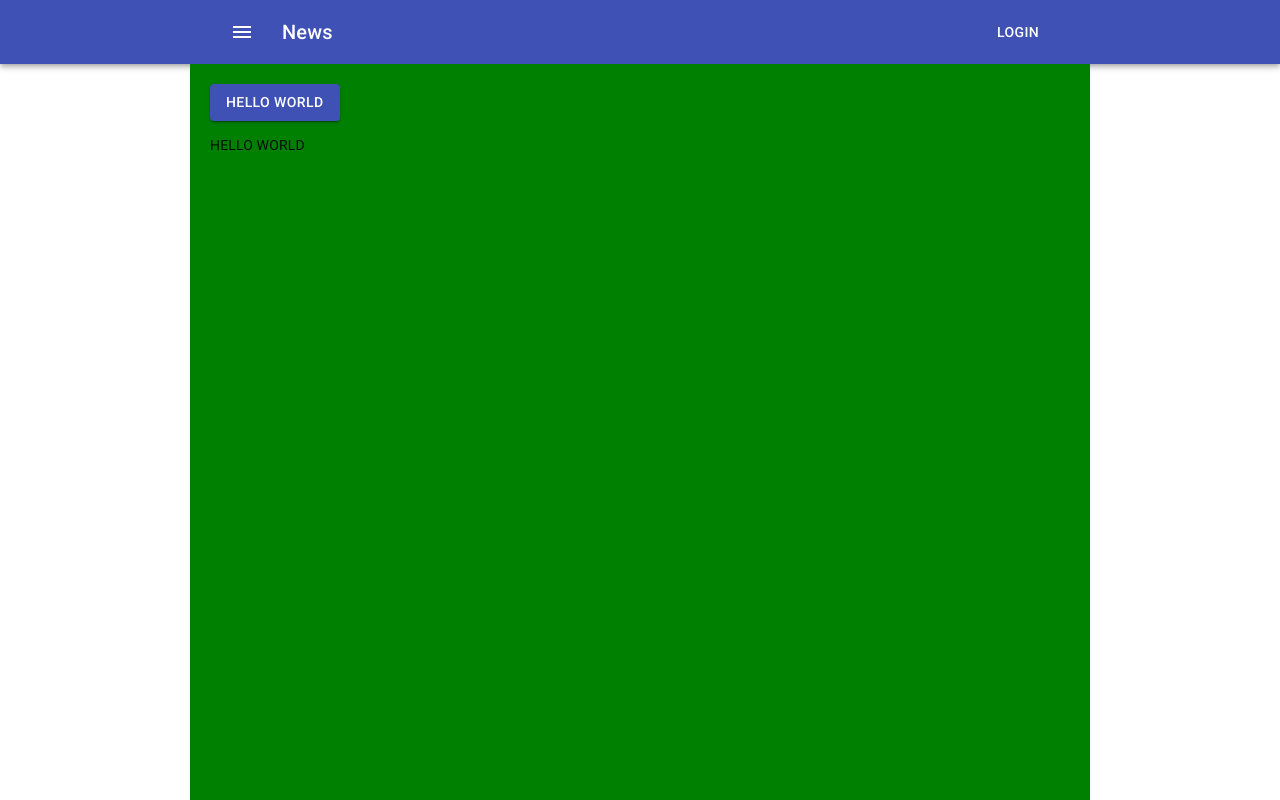
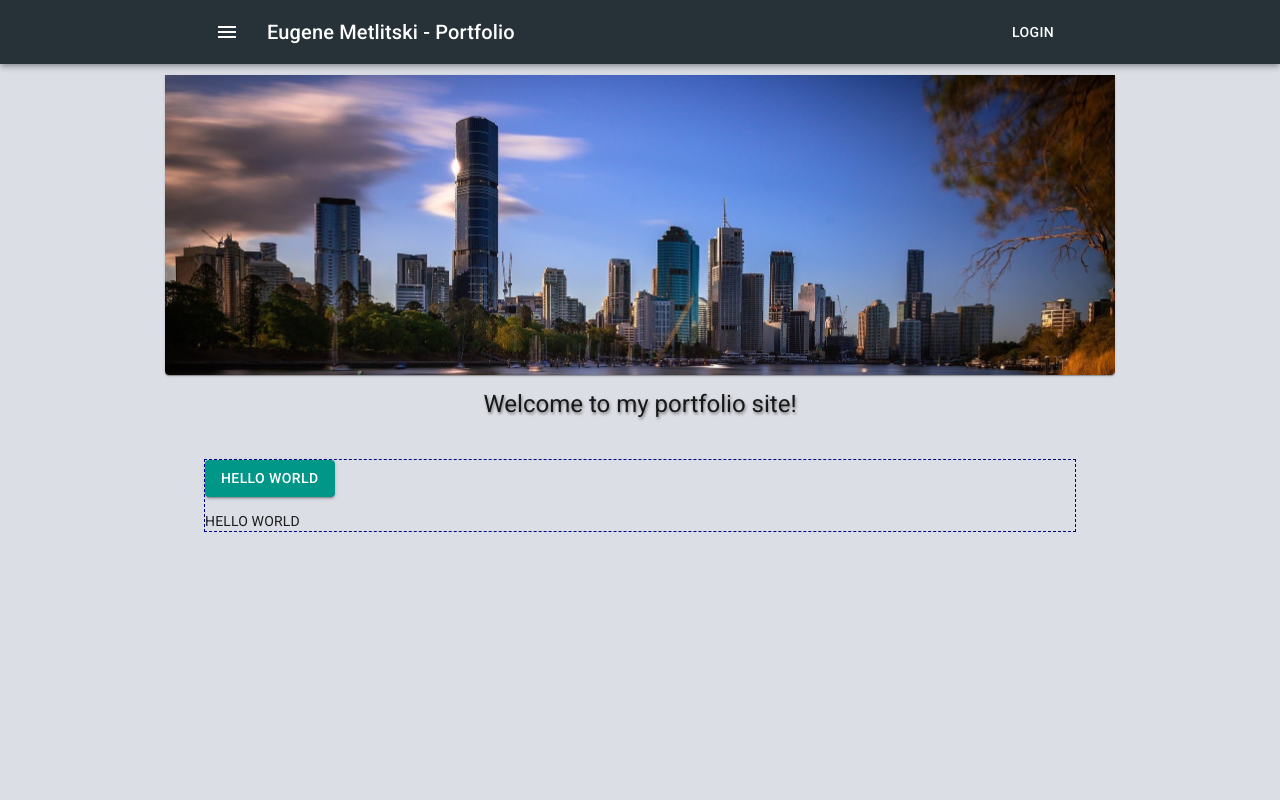
Before and after one commit to EugeneMetlitski/Portfolio-v2, a React (Create React App) app: page / in a window 1280 px wide. Shown: the top 800 px of the page. Built offline with nearby package versions, Linux system fonts and the light colour scheme.

Commit message:
Banner created

```diff
--- a/src/components/App.js
+++ b/src/components/App.js
@@ -1,65 +1,134 @@
 import React from 'react';
 import { makeStyles } from '@material-ui/core/styles';
+import PropTypes from 'prop-types';
 import AppBar from '@material-ui/core/AppBar';
 import Toolbar from '@material-ui/core/Toolbar';
 import Typography from '@material-ui/core/Typography';
 import Button from '@material-ui/core/Button';
 import IconButton from '@material-ui/core/IconButton';
 import MenuIcon from '@material-ui/icons/Menu';
+import KeyboardArrowUpIcon from '@material-ui/icons/KeyboardArrowUp';
+import useScrollTrigger from '@material-ui/core/useScrollTrigger';
+import Slide from '@material-ui/core/Slide';
+import Fab from '@material-ui/core/Fab';
+import Zoom from '@material-ui/core/Zoom';
 import Content from './Content';
 
-function App() {
+function HideOnScroll(props) {
+  const { children, window } = props;
+  const trigger = useScrollTrigger({ target: window ? window() : undefined });
+
+  return (
+    <Slide appear={false} direction="down" in={!trigger}>
+      {children}
+    </Slide>
+  );
+}
+
+HideOnScroll.propTypes = {
+  children: PropTypes.element.isRequired,
+  window: PropTypes.func,
+};
+
+function ScrollTop(props) {
+  const { children, window } = props;
+  const classes = useStyles();
+  const trigger = useScrollTrigger({
+    target: window ? window() : undefined,
+    disableHysteresis: true,
+    threshold: 100,
+  });
+
+  const handleClick = event => {
+    const anchor = (event.target.ownerDocument || document).querySelector('#back-to-top-anchor');
+
+    if (anchor) {
+      anchor.scrollIntoView({ behavior: 'smooth', block: 'start' });
+    }
+  };
+
+  return (
+    <Zoom in={trigger}>
+      <div onClick={handleClick} role="presentation" className={classes.scrollUp}>
+        {children}
+      </div>
+    </Zoom>
+  );
+}
+
+ScrollTop.propTypes = {
+  children: PropTypes.element.isRequired,
+  window: PropTypes.func,
+};
+
+function App(props) {
   const classes = useStyles();
 
   return (
     <React.Fragment>
 
-      <AppBar position="static">
+      <HideOnScroll {...props}>
+      <AppBar>
         <Toolbar className={classes.toolbar}>
           <IconButton edge="start" className={classes.menuButton} color="inherit" aria-label="menu">
             <MenuIcon />
           </IconButton>
           <Typography variant="h6" className={classes.title}>
-            News
+            Eugene Metlitski - Portfolio
           </Typography>
-          <Button color="inherit">Login</Button>
+          <Button color="inherit" className={classes.button}>Login</Button>
         </Toolbar>
       </AppBar>
+      </HideOnScroll>
 
-      <div className={classes.content}>
+      <div id="back-to-top-anchor" className={classes.content}>
         <Content />
       </div>
+
+      <ScrollTop {...props}>
+        <Fab color="primary" size="small" aria-label="scroll back to top">
+          <KeyboardArrowUpIcon />
+        </Fab>
+      </ScrollTop>
 
     </React.Fragment>
   );
 }
 
 const useStyles = makeStyles(theme => ({
+  root: {
+    flexGrow: 1,
+  },
   content: {
-    maxWidth: '900px',
+    maxWidth: '950px',
+    paddingTop: '75px',
     position: 'relative',
     left: '50%',
     transform: 'translate(-50%, 0)',
-    padding: '20px',
-    background: 'green',
     height: '1500px',
   },
   toolbar: {
-    paddingLeft: '40px',
-    paddingRight: '40px',
-    maxWidth: '900px',
+    paddingLeft: '50px',
+    paddingRight: '50px',
+    maxWidth: '950px',
     position: 'relative',
     left: '50%',
     transform: 'translate(-50%, 0)',
-  },
-  root: {
-    flexGrow: 1,
   },
   menuButton: {
     marginRight: theme.spacing(2),
   },
   title: {
     flexGrow: 1,
+    // fontFamily: 'Roboto Mono, monospace',
+  },
+  button: {
+    // fontFamily: 'Roboto Mono, monospace',
+  },
+  scrollUp: {
+    position: 'fixed',
+    bottom: theme.spacing(2),
+    right: theme.spacing(2),
   },
 }));
 
--- a/src/components/Content.js
+++ b/src/components/Content.js
@@ -1,19 +1,61 @@
-import React, { Component } from 'react';
+import React from 'react';
+import { makeStyles } from '@material-ui/core/styles';
+import Card from '@material-ui/core/Card';
+import CardActionArea from '@material-ui/core/CardActionArea';
+import CardMedia from '@material-ui/core/CardMedia';
 import Button from '@material-ui/core/Button';
+import Typography from '@material-ui/core/Typography';
+import TitleImage from './../resources/title-image.jpg';
 
-export class Content extends Component {
-  render() {
+export default function Content() {
+  const classes = useStyles();
+
     return (
-      <React.Fragment>
-        <Button variant="contained" color="primary">
+    <React.Fragment>
+      <Card className={classes.card}>
+        <CardActionArea>
+          <CardMedia
+            component="img"
+            alt="Title Image"
+            height="300"
+            image={TitleImage}
+            title="Title Image"
+          />
+        </CardActionArea>
+      </Card>
+
+      <Typography className={classes.title} gutterBottom variant="h5" component="h2">
+        Welcome to my portfolio site!
+      </Typography>
+
+      <div className={classes.content}>
+        <Button className={classes.button} variant="contained" color="secondary">
           Hello World
         </Button>
         <p>
           HELLO WORLD
         </p>
-      </React.Fragment>
-    );
-  }
+      </div>
+
+    </React.Fragment>
+  );
 }
 
-export default Content;
+const useStyles = makeStyles({
+  card: {
+    maxWidth: '950px',
+    borderRadius: '0 0 4px 4px',
+  },
+  title: {
+    textAlign: 'center',
+    marginTop: '13px',
+    textShadow: '1px 2px 3px grey',
+  },
+  content: {
+    margin: '40px',
+    outline: '1px dashed darkBlue',
+  },
+  button: {
+
+  }
+});
--- a/src/theme.js
+++ b/src/theme.js
@@ -4,17 +4,17 @@ import { createMuiTheme } from '@material-ui/core/styles';
 // A custom theme for this app
 const theme = createMuiTheme({
   palette: {
-    // primary: {
-    //   main: '#556cd6',
-    // },
+    primary: {
+      main: '#263238',
+    },
     secondary: {
-      main: '#19857b',
+      main: '#009688',
     },
     error: {
       main: red.A400,
     },
     background: {
-      default: '#fff',
+      default: '#dcdee6',
     },
   },
 });
```
Also changed, not shown: src/resources/title-image.jpg (added), src/resources/title-image2.jpg (added).
